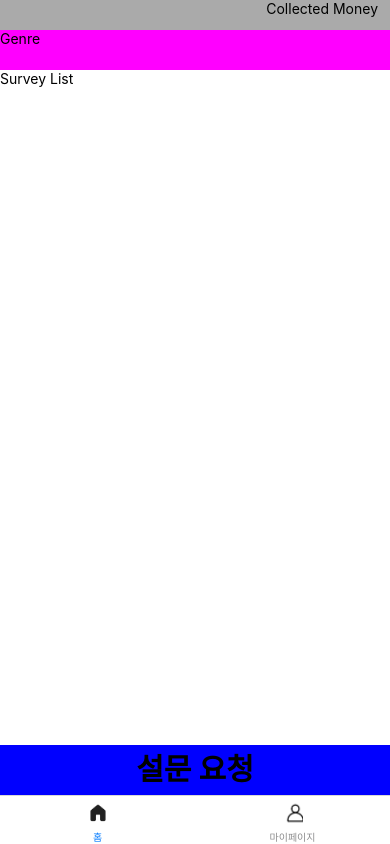
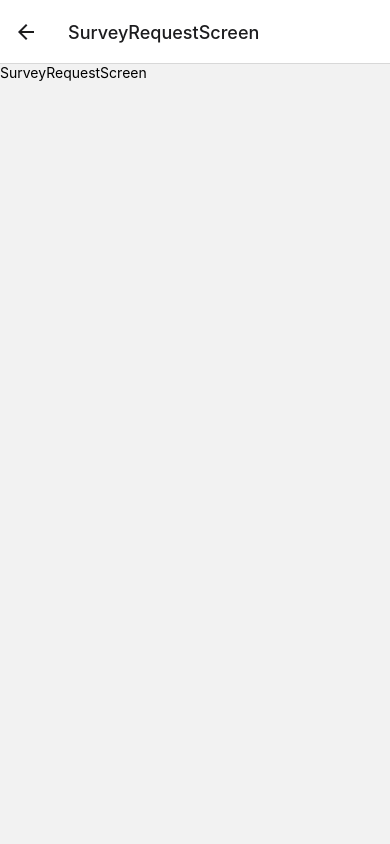
Before and after one commit to hanmok/SurvyFront, a React Native app: screen /SurveyRequestScreen in a window 390 px wide. Built offline with nearby package versions, Linux system fonts and the light colour scheme.

Commit message:
Combine Navigation Container and MainTab

```diff
--- a/App.js
+++ b/App.js
@@ -2,58 +2,33 @@ import { StatusBar } from "expo-status-bar";
 import { StyleSheet, Text, View, Image } from "react-native";
 import { NavigationContainer } from "@react-navigation/native";
 import { createBottomTabNavigator } from "@react-navigation/bottom-tabs";
+import { createStackNavigator } from "@react-navigation/stack";
+// import { SurveyRequestScreen } from "./screens/SurveyRequestScreen";
+import SurveyRequestScreen from "./screens/SurveyRequestScreen";
+const Stack = createStackNavigator();
 
-import HomeView from "./screens/HomeScreen";
-import MypageView from "./screens/SettingsScreen";
+// import HomeView from "./screens/HomeScreen";
+// import MypageView from "./screens/SettingsScreen";
 
-import { Ionicons } from "@expo/vector-icons";
+// import { Ionicons } from "@expo/vector-icons";
+import MainTabs from "./screens/MainTabs";
 
-const Tab = createBottomTabNavigator();
+// const Tab = createBottomTabNavigator();
 
 export default function App() {
     return (
         <NavigationContainer>
-            <Tab.Navigator>
-                <Tab.Screen
-                    name="홈"
-                    component={HomeView}
-                    options={{
-                        headerShown: false,
-                        tabBarIcon: ({ focused }) => {
-                            return focused ? (
-                                <Image
-                                    style={{ width: 20, height: 20 }}
-                                    source={require("./assets/selectedHomeIcon.jpg")}
-                                />
-                            ) : (
-                                <Image
-                                    style={{ width: 20, height: 20 }}
-                                    source={require("./assets/unselectedHomeIcon.jpg")}
-                                />
-                            );
-                        },
-                    }}
+            <Stack.Navigator>
+                <Stack.Screen
+                    name="MainTabs"
+                    component={MainTabs}
+                    options={{ headerShown: false }}
                 />
-                <Tab.Screen
-                    name="마이페이지"
-                    component={MypageView}
-                    options={{
-                        tabBarIcon: ({ focused }) => {
-                            return focused ? (
-                                <Image
-                                    style={{ width: 20, height: 20 }}
-                                    source={require("./assets/selectedMypageIcon.jpg")}
-                                />
-                            ) : (
-                                <Image
-                                    style={{ width: 20, height: 20 }}
-                                    source={require("./assets/unselectedMypageIcon.jpg")}
-                                />
-                            );
-                        },
-                    }}
+                <Stack.Screen
+                    name="SurveyRequestScreen"
+                    component={SurveyRequestScreen}
                 />
-            </Tab.Navigator>
+            </Stack.Navigator>
         </NavigationContainer>
     );
 }
--- a/package.json
+++ b/package.json
@@ -12,6 +12,7 @@
     "@expo/vector-icons": "^13.0.0",
     "@react-navigation/bottom-tabs": "^6.5.8",
     "@react-navigation/native": "^6.1.7",
+    "@react-navigation/stack": "^6.3.17",
     "expo": "~49.0.7",
     "expo-status-bar": "~1.6.0",
     "react": "18.2.0",
--- a/screens/HomeScreen.js
+++ b/screens/HomeScreen.js
@@ -1,11 +1,11 @@
 import React from "react";
-import { View, Text } from "react-native";
+import { View, Text, Button } from "react-native";
 import { StyleSheet } from "react-native";
 import { colors } from "../utils/colors";
 import { paddingSizes } from "../utils/sizes";
 import { SafeAreaView } from "react-native-safe-area-context";
 
-function HomeView() {
+function HomeView({ navigation }) {
     return (
         // <View
         //     style={{ flex: 1, justifyContent: "center", alignItems: "center" }}
@@ -16,7 +16,13 @@ function HomeView() {
             <Text style={styles.collectedMoney}>Collected Money</Text>
             <Text style={styles.genre}>Genre</Text>
             <Text style={styles.surveyList}>Survey List</Text>
-            <Text style={styles.bottomText}>설문 요청</Text>
+            {/* <Text style={styles.bottomText}>설문 요청</Text> */}
+            <Button
+                title="설문 요청"
+                onPress={() => navigation.navigate("SurveyRequestScreen")}
+            >
+                설문 요청
+            </Button>
         </SafeAreaView>
     );
 }
--- /dev/null
+++ b/screens/MainTabs.js
@@ -0,0 +1,54 @@
+import { createBottomTabNavigator } from "@react-navigation/bottom-tabs";
+import { Image } from "react-native";
+
+const Tab = createBottomTabNavigator();
+
+import MypageView from "./SettingsScreen";
+import HomeView from "./HomeScreen";
+
+export default function MainTabs() {
+    return (
+        <Tab.Navigator>
+            <Tab.Screen
+                name="홈"
+                component={HomeView}
+                options={{
+                    headerShown: false,
+                    tabBarIcon: ({ focused }) => {
+                        return focused ? (
+                            <Image
+                                style={{ width: 20, height: 20 }}
+                                source={require("../assets/selectedHomeIcon.jpg")}
+                            />
+                        ) : (
+                            <Image
+                                style={{ width: 20, height: 20 }}
+                                source={require("../assets/unselectedHomeIcon.jpg")}
+                            />
+                        );
+                    },
+                }}
+            />
+            <Tab.Screen
+                name="마이페이지"
+                component={MypageView}
+                options={{
+                    tabBarIcon: ({ focused }) => {
+                        return focused ? (
+                            <Image
+                                style={{ width: 20, height: 20 }}
+                                // source={require("./assets/selectedMypageIcon.jpg")}
+                                source={require("../assets/selectedMypageIcon.jpg")}
+                            />
+                        ) : (
+                            <Image
+                                style={{ width: 20, height: 20 }}
+                                source={require("../assets/unselectedMypageIcon.jpg")}
+                            />
+                        );
+                    },
+                }}
+            />
+        </Tab.Navigator>
+    );
+}
--- /dev/null
+++ b/screens/SurveyRequestScreen.js
@@ -0,0 +1,14 @@
+import React from "react";
+import { View, Text } from "react-native";
+import { StyleSheet } from "react-native";
+import { colors } from "../utils/colors";
+import { paddingSizes } from "../utils/sizes";
+import { SafeAreaView } from "react-native-safe-area-context";
+
+export default function SurveyRequestScreen() {
+    return (
+        <SafeAreaView>
+            <Text>SurveyRequestScreen</Text>
+        </SafeAreaView>
+    );
+}
```
Also changed, not shown: 1 other file (tests, documents, lock files or other folders).
